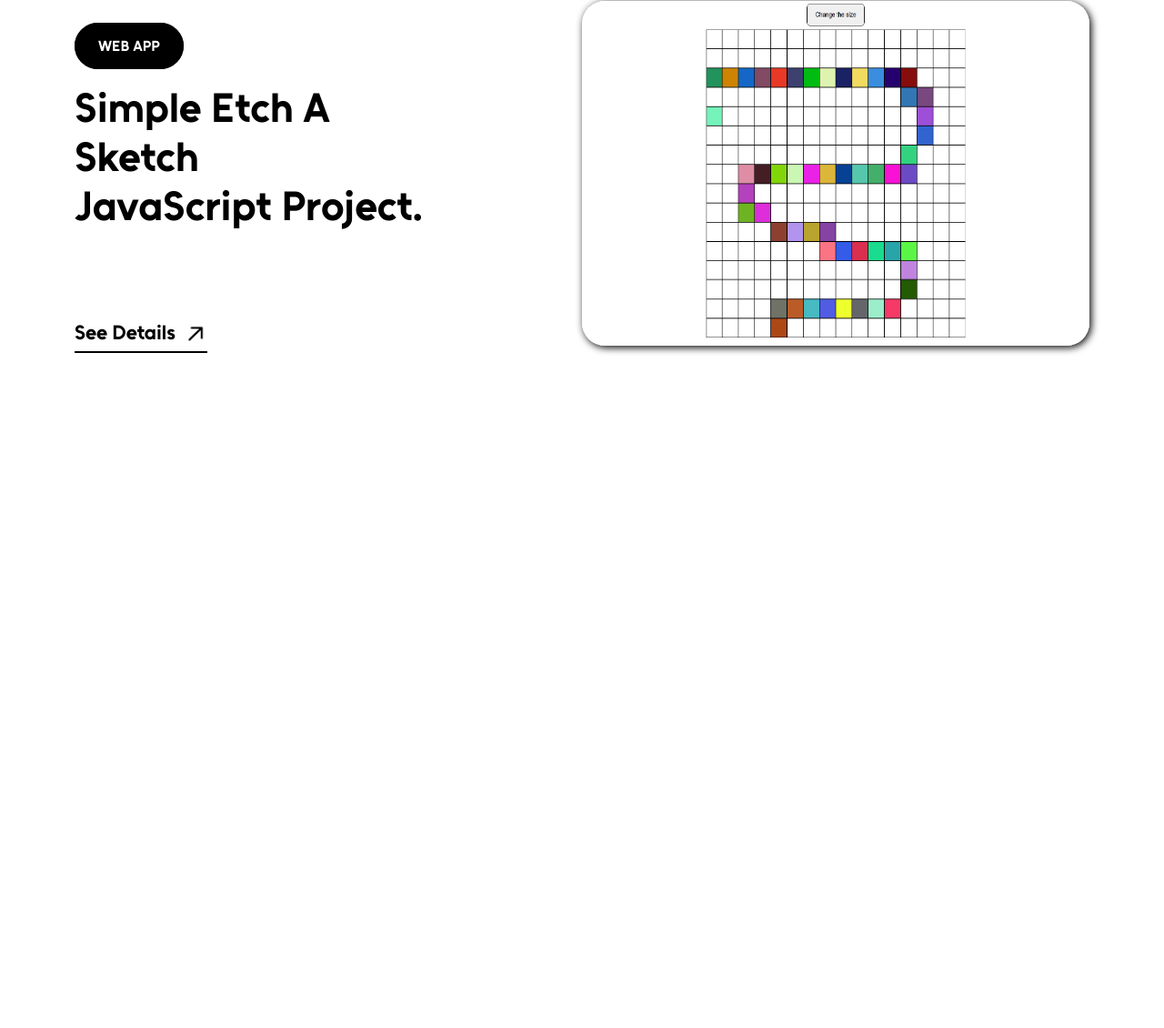
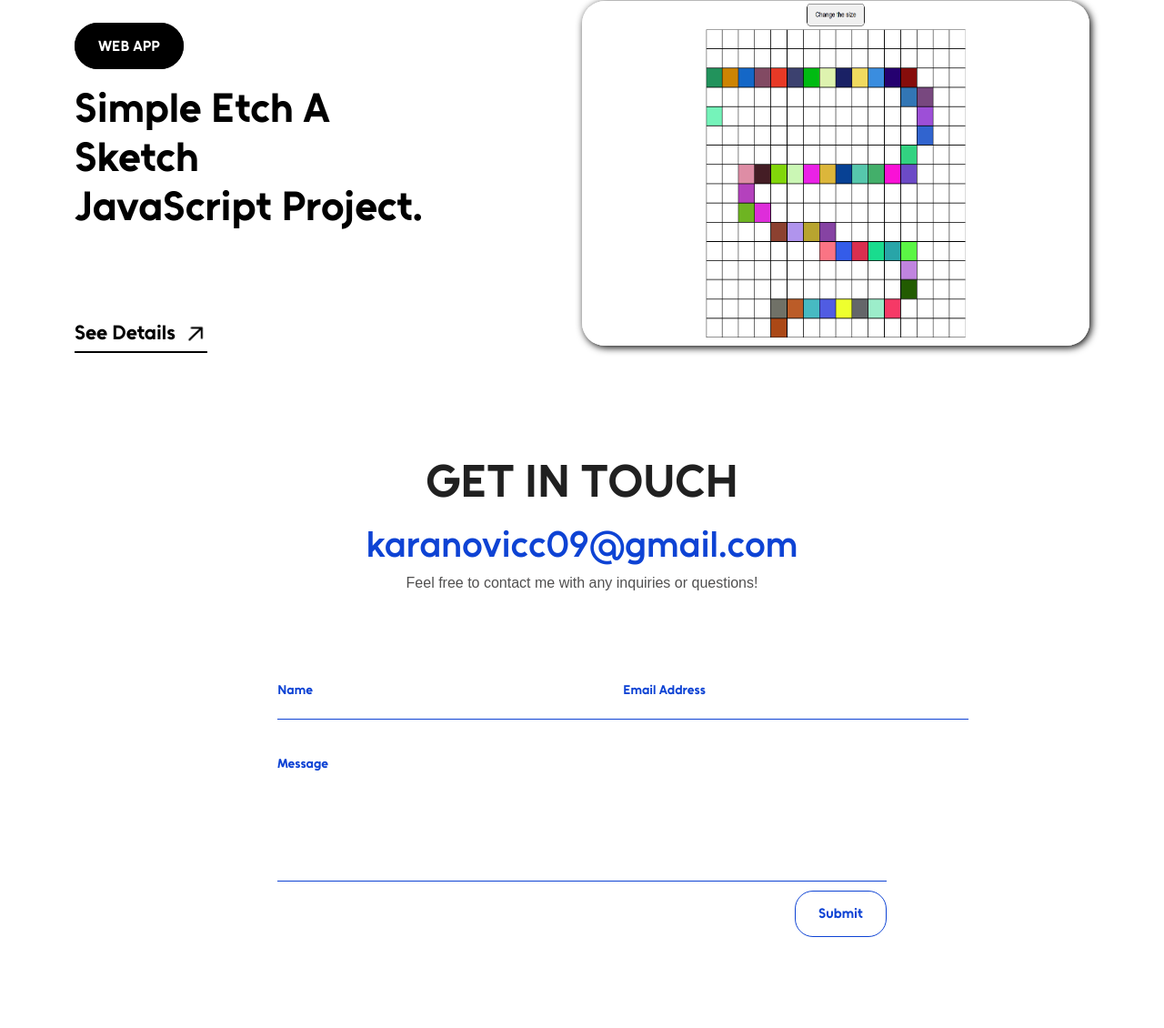
Before and after one commit to karnex7/karnex7.github.io, a website: page index.html in a window 1280 px wide. Shown: the part 3860-4990 px from the top of the page at 91% size. Before the commit the page ends 4300 px from the top, so only its background shows below. Drawn offline with nearby package versions, Linux system fonts and the light colour scheme.

Commit message:
Add files via upload

```diff
--- a/css/style.css
+++ b/css/style.css
@@ -350,3 +350,105 @@ canvas{
   left: 3px;
   transition: top 0.1s ease-in;
 }
+
+.contact{
+  margin-top: 1100px;
+  text-align: center;
+  display: flex;
+  flex-direction: column;
+}
+
+.contact .contact-heading h1{
+  color: #202020;
+  text-transform: uppercase;
+  font-size: 50px;
+  font-family: font3;
+}
+
+.contact .contact-heading h2{
+  font-size: 40px;
+  font-family: font2;
+  color: #0e43d4;
+  margin-top: 15px;
+}
+
+.contact .contact-heading p{
+  color: #515050;
+  font-size: 16px;
+  margin-top: 10px;
+}
+
+.contact form{
+  margin-top: 100px;
+  align-self: center;
+  width: 60%;
+  display: flex;
+  flex-direction: column;
+  margin-bottom: 100px;
+}
+
+.contact form .input-content{
+  display: flex;
+  flex-direction: row;
+  justify-content: space-between;
+}
+
+.contact form .input-content .small-label{
+  display: flex;
+  flex-direction: column;
+  align-items: start;
+}
+
+.contact form .input-content .small-label label{
+  color: #0e43d4;
+  font-family: font1;
+  font-size: 14px;
+}
+
+.contact form .input-content .contact-inputs{
+  width: 380px;
+  font-family: font2;
+  border: none;
+  border-bottom: 1px solid #0e43d4;
+  font-size: 16px;
+}
+
+.contact form .input-content .contact-inputs:focus{
+    outline: none;
+    border-bottom: 2px solid #0e43d4;
+}
+
+.contact form textarea{
+  height: 120px;
+  border: none;
+  border-bottom:
+  1px solid #0e43d4;
+  margin-bottom: 10px;
+  resize: none;
+  font-size: 16px;
+  font-family: font2;
+}
+
+.contact form textarea:focus{
+  outline: none;
+  border-bottom: 2px solid #0e43d4;
+}
+
+.contact form button{
+  align-self: flex-end;
+  color: #0e43d4;
+  background-color: transparent;
+  border: 1px solid #0e43d4;
+  padding: 15px 25px;
+  font-family: font3;
+  text-transform: capitalize;
+  font-size: 15px;
+  border-radius: 20px;
+  text-align: center;
+  transition: background-color 0.2s ease-in-out, color 0.2s ease-in-out;
+}
+
+.contact form button:hover{
+  color: #fff;
+  background-color: #0e43d4;
+}
--- a/index.html
+++ b/index.html
@@ -22,7 +22,7 @@
       <li><a href="#">home</a></li>
       <li><a href="#about">about</a></li>
       <li><a href="#projects-scroll">Projects</a></li>
-      <li><a href="#">contact</a></li>
+      <li><a href="#contact-scroll">contact</a></li>
     </ul>
   </div>
 
@@ -119,6 +119,30 @@
   </div>
 </div>
 
+<div class="contact" id="contact-scroll">
+  <div class="contact-heading">
+    <h1>Get in touch</h1>
+    <h2>karanovicc09@gmail.com</h2>
+    <p>Feel free to contact me with any inquiries or questions!</p>
+  </div>
+  <form action="https://api.web3forms.com/submit" method="POST">
+    <input type="hidden" name="access_key" value="ccead10e-e6dc-4ed0-8ac5-7cbac46ab88b">
+    <div class="input-content">
+      <div class="small-label">
+        <label for="name">Name</label>
+        <input type="text" name="name" id="name" class="contact-inputs" required>
+      </div>
+      <div class="small-label">
+        <label for="email">Email Address</label>
+        <input type="email" name="email" id="email" class="contact-inputs" required>
+      </div>
+    </div>
+    <label for="message" style="align-self: flex-start; color: #0e43d4; font-family: font1; font-size: 14px; margin-top: 40px;">Message</label>
+    <textarea name="message" id="message" class="message-input" cols="50" required></textarea>
+    <button type="submit">Submit</button>
+  </form>
+</div>
+
 </div>
 
 <script src="https://unpkg.com/typed.js@2.1.0/dist/typed.umd.js"></script>
```
